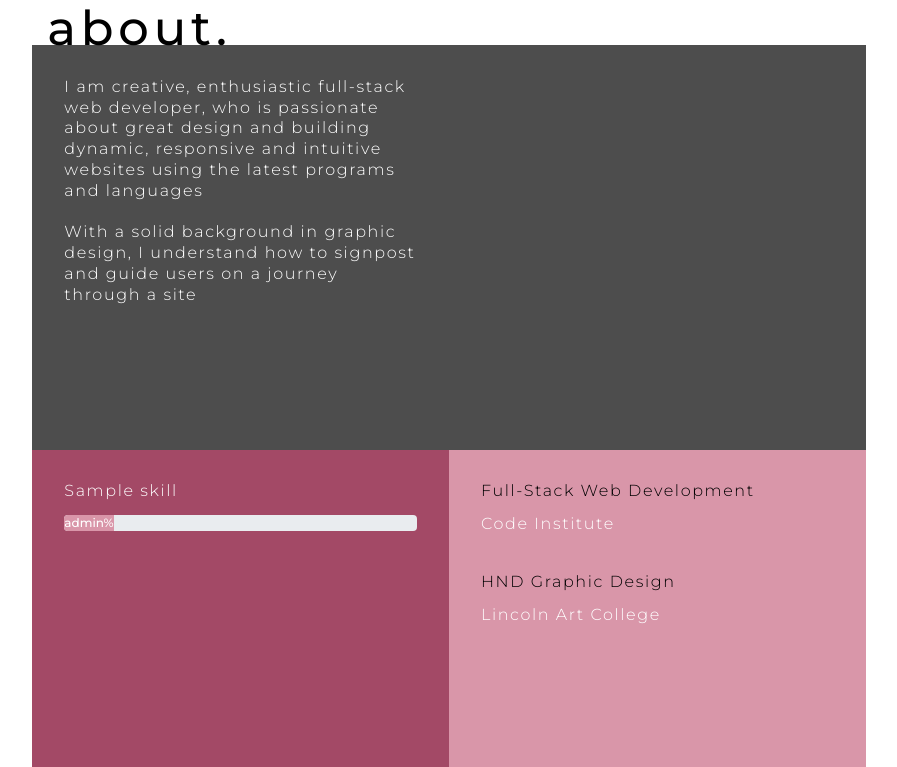
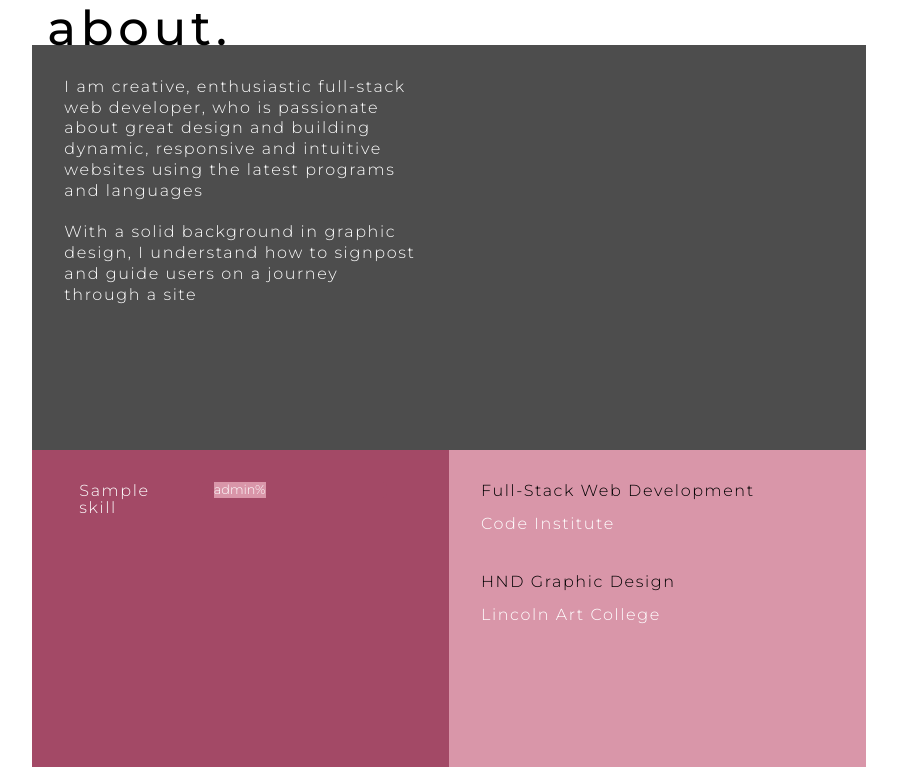
Before and after one commit to GarySimons/Gary_Simons, a Flask app: page /about in a window 1280 px wide. Shown: the part 154-921 px from the top of the page, without its empty margins (191-1088 px from the left). Run offline with Flask 2, Linux system fonts and the light colour scheme; a database or web service that is not in the repository returns one stand-in record (values such as "Sample title"); some libraries are stand-ins or nearby versions.

Commit message:
Styling up progress bars so they look good and sit on one line ith the skill

```diff
--- a/static/css/style.css
+++ b/static/css/style.css
@@ -196,8 +196,15 @@ body {
 }
 
 .progress-bar {
+    font-size: 0.8rem;
+    font-weight: 300;
     color: #fff;
     background-color: #d996a9;
+}
+
+.progress {
+    height: 1rem;
+    background-color: #a34966;
 }
 
 /* Projects page */
--- a/templates/about.html
+++ b/templates/about.html
@@ -22,11 +22,13 @@
     <div class="row justify-content-center">
         <div class="col-sm-8 col-md-4 skillspanel">
             {% for skills in skills %}
-                <p class="listtext">{{skills.skill}}</p>
-            <div class="progress">
-                <div class="progress-bar" role="progressbar" style="width: {{skills.level}}%;" aria-valuenow="{{skills.level}}" aria-valuemin="0" aria-valuemax="100">{{skills.level}}%
+                <div class="row col-12">
+                    <div class="listtext col-6 col-md-6 col-lg-5">{{skills.skill}}</div><br>
+                        <div class="progress col-6 col-md-6 col-lg-7">
+                            <div class="progress-bar" role="progressbar" style="width: {{skills.level}}%;" aria-valuenow="{{skills.level}}" aria-valuemin="0" aria-valuemax="100">{{skills.level}}%
+                        </div>
+                    </div>
                 </div>
-            </div>
             {% endfor %}
 
     </div>
```
